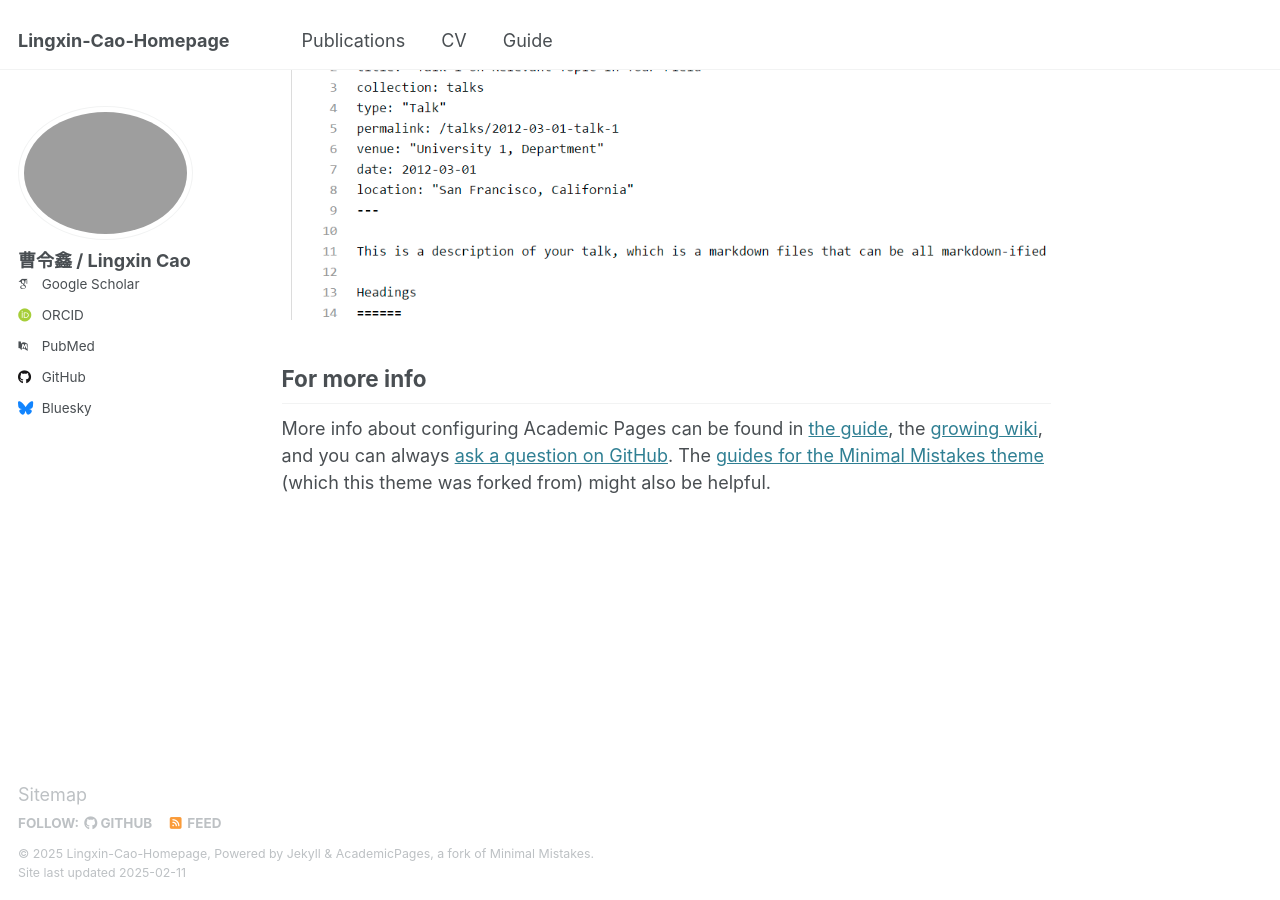
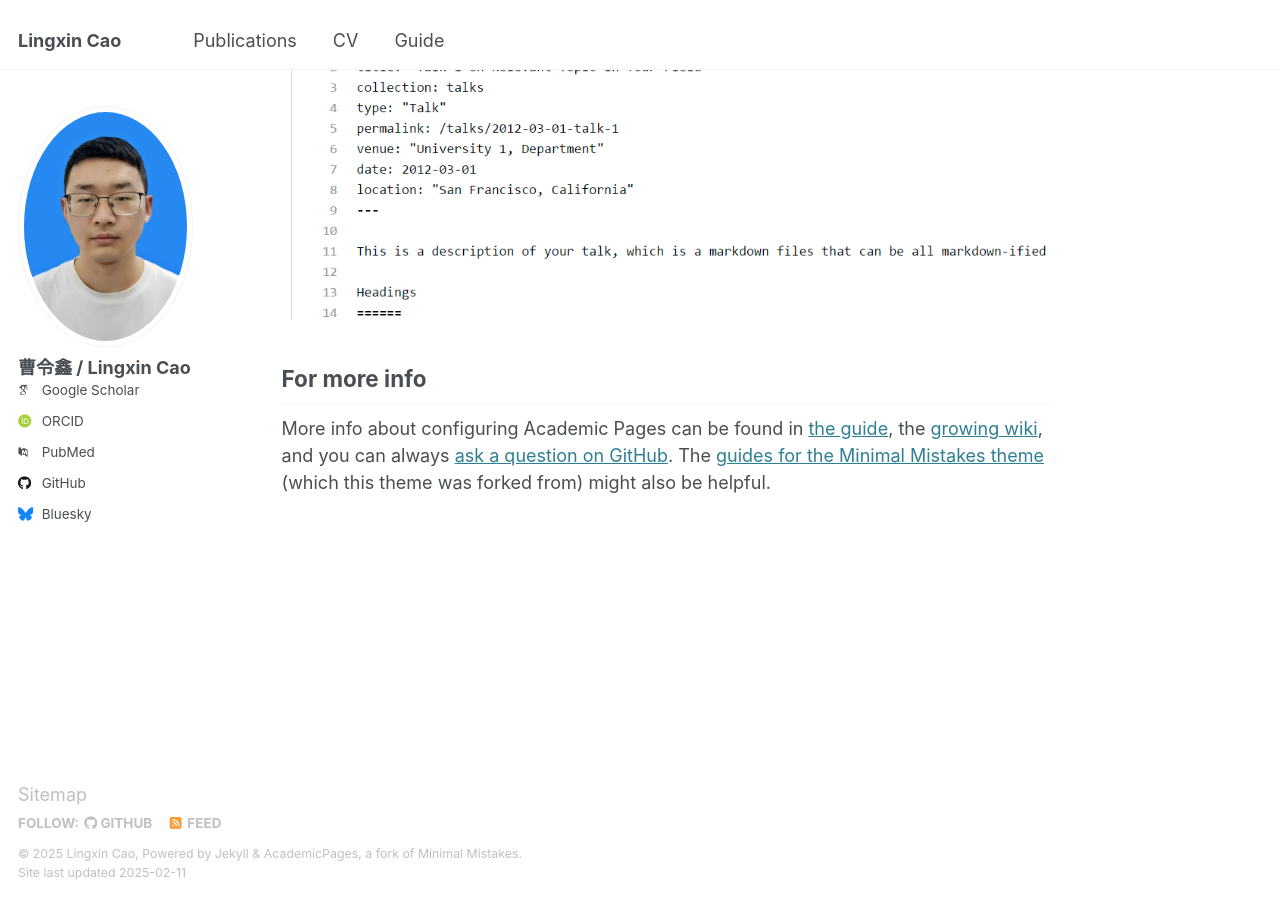
Before and after one commit to for-heart-peace/Lingxin-Cao-Homepage, a Jekyll site: the page built from _pages/about.md, in a window 1280 px wide and 900 px high, scrolled down 2642 px. Built offline with Jekyll 4.4.1, drawn with Linux system fonts in a browser that asks for light colours; some web fonts are replaced.

Commit message:
Update _config.yml

```diff
--- a/_config.yml
+++ b/_config.yml
@@ -9,7 +9,7 @@
 # Basic Site Settings
 locale                   : "en-US"
 site_theme               : "default"
-#title                    : "曹令鑫 / Lingxin Cao"
+title                    : "Lingxin Cao"
 title_separator          : "-"
 # name                     : &name "Your Name"
 # description              : &description "personal description"
@@ -22,7 +22,7 @@ title_separator          : "-"
 #               Additional customization can be done by editing /_includes/author-profile.html
 author:
   # Biographic information
-  avatar           : "you.jpg"
+  avatar           : "profile.png"
   name             : "曹令鑫 / Lingxin Cao"
   # pronouns         : # example: "she/her"
   # bio              : "Short biography for the left-hand sidebar"
```
